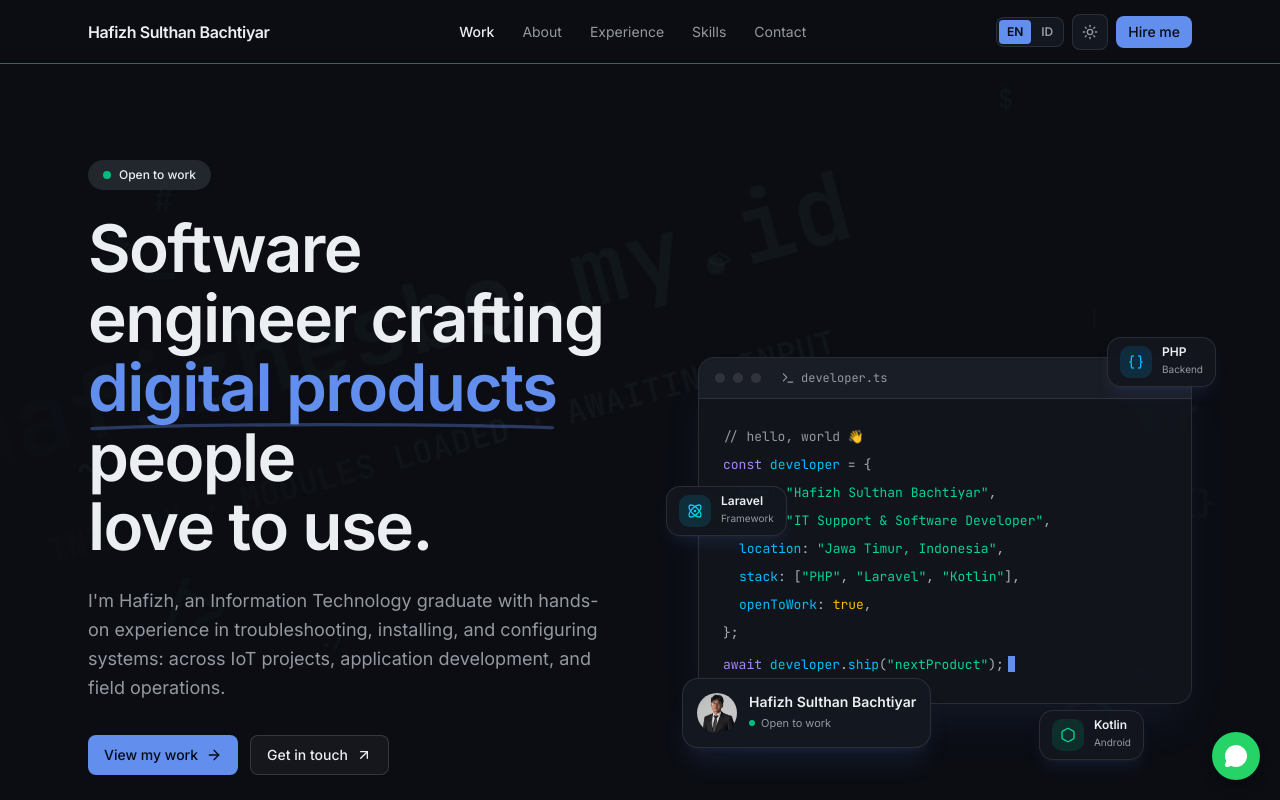
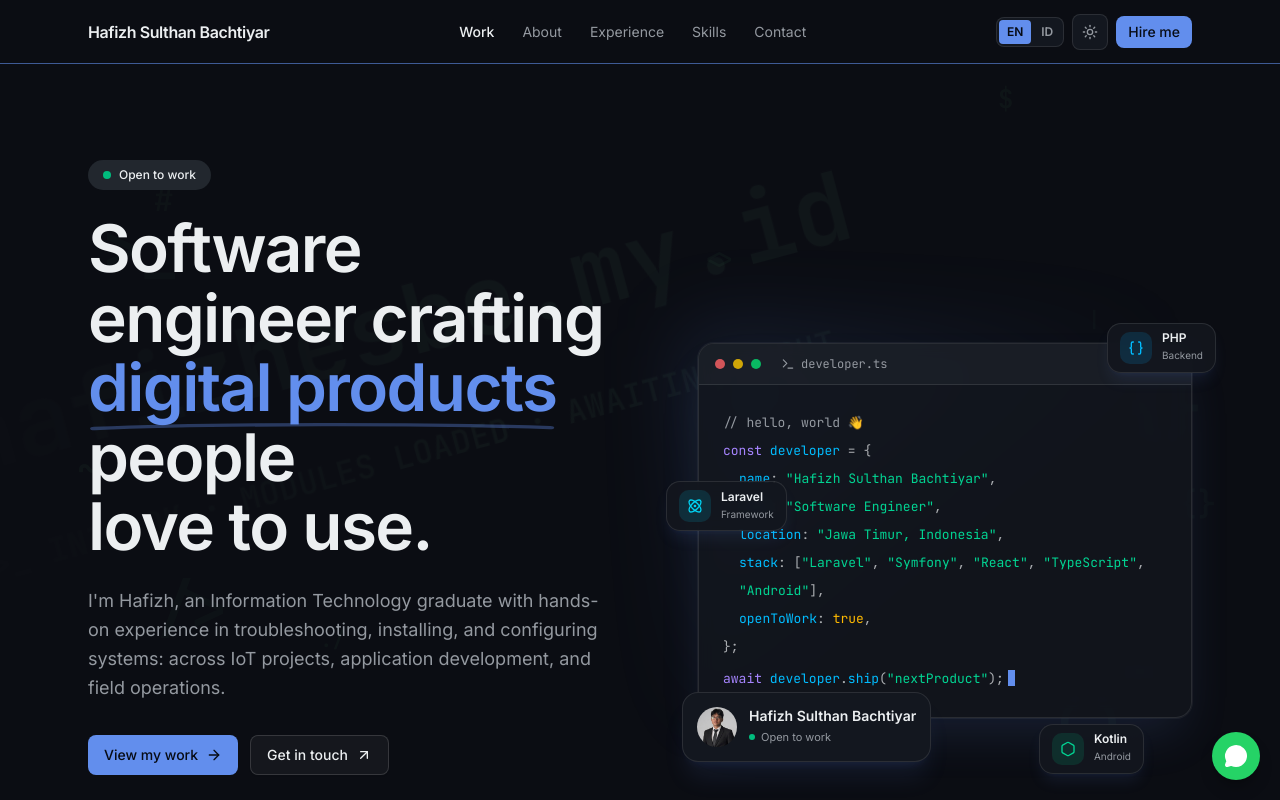
Before and after one commit to hafizhsul/stunning-website-porto, a React (Vite) app: page / in a window 1280 px wide. Shown: the top 800 px of the page. Built offline with nearby package versions, Linux system fonts and the light colour scheme.

Commit message:
feat: hero terminal — align role to Software Engineer, full-stack stack, enhanced terminal style

```diff
--- a/src/pages/Landing.tsx
+++ b/src/pages/Landing.tsx
@@ -596,12 +596,17 @@ function Hero() {
           transition={{ duration: 0.7, delay: 0.15, ease: [0.22, 1, 0.36, 1] }}
           className="relative mx-auto w-full max-w-md pb-10 lg:max-w-none"
         >
+          {/* glow */}
+          <div
+            aria-hidden
+            className="absolute -inset-4 rounded-3xl bg-gradient-to-br from-primary/15 via-transparent to-transparent blur-2xl"
+          />
           {/* code card */}
-          <div className="relative overflow-hidden rounded-2xl border bg-card/80 shadow-2xl shadow-primary/10 backdrop-blur">
+          <div className="relative overflow-hidden rounded-2xl border bg-card/80 shadow-2xl shadow-primary/15 backdrop-blur ring-1 ring-white/5">
             <div className="flex items-center gap-2 border-b bg-muted/50 px-4 py-3">
-              <span className="size-2.5 rounded-full bg-border" />
-              <span className="size-2.5 rounded-full bg-border" />
-              <span className="size-2.5 rounded-full bg-border" />
+              <span className="size-2.5 rounded-full bg-red-400/80" />
+              <span className="size-2.5 rounded-full bg-yellow-400/80" />
+              <span className="size-2.5 rounded-full bg-green-400/80" />
               <span className="ml-3 flex items-center gap-1.5 font-mono text-xs text-muted-foreground">
                 <Terminal className="size-3.5" />
                 developer.ts
@@ -629,7 +634,7 @@ function Hero() {
                 <span className="text-sky-600 dark:text-sky-400">role</span>
                 <span className="text-foreground/70">:</span>{" "}
                 <span className="text-emerald-600 dark:text-emerald-400">
-                  "IT Support & Software Developer"
+                  "Software Engineer"
                 </span>
                 <span className="text-foreground/70">,</span>
               </p>
@@ -646,12 +651,16 @@ function Hero() {
                 <span className="text-foreground/70">:</span>{" "}
                 <span className="text-foreground/70">[</span>
                 <span className="text-emerald-600 dark:text-emerald-400">
-                  "PHP"
+                  "Laravel"
                 </span>
                 <span className="text-foreground/70">,</span>{" "}
-                <span className="text-emerald-600 dark:text-emerald-400">"Laravel"</span>
+                <span className="text-emerald-600 dark:text-emerald-400">"Symfony"</span>
                 <span className="text-foreground/70">,</span>{" "}
-                <span className="text-emerald-600 dark:text-emerald-400">"Kotlin"</span>
+                <span className="text-emerald-600 dark:text-emerald-400">"React"</span>
+                <span className="text-foreground/70">,</span>{" "}
+                <span className="text-emerald-600 dark:text-emerald-400">"TypeScript"</span>
+                <span className="text-foreground/70">,</span>{" "}
+                <span className="text-emerald-600 dark:text-emerald-400">"Android"</span>
                 <span className="text-foreground/70">]</span>
                 <span className="text-foreground/70">,</span>
               </p>
```
